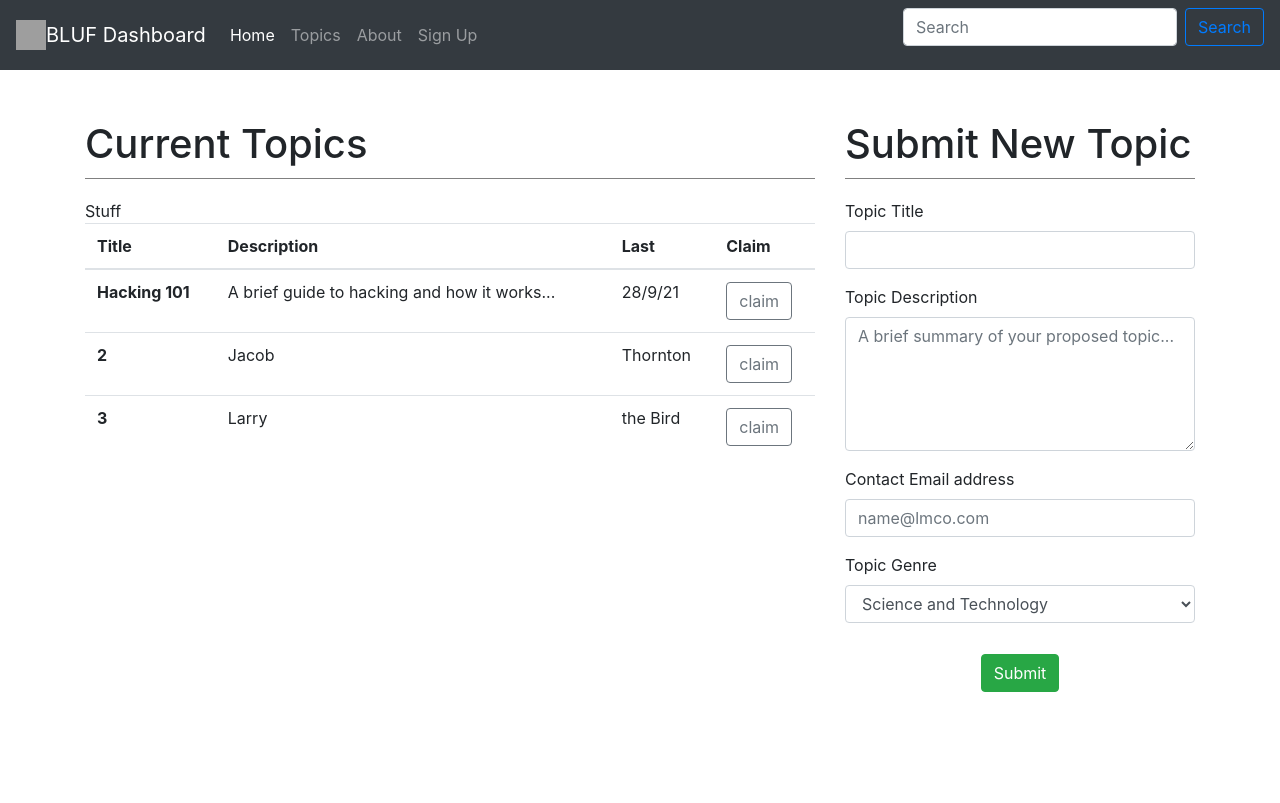
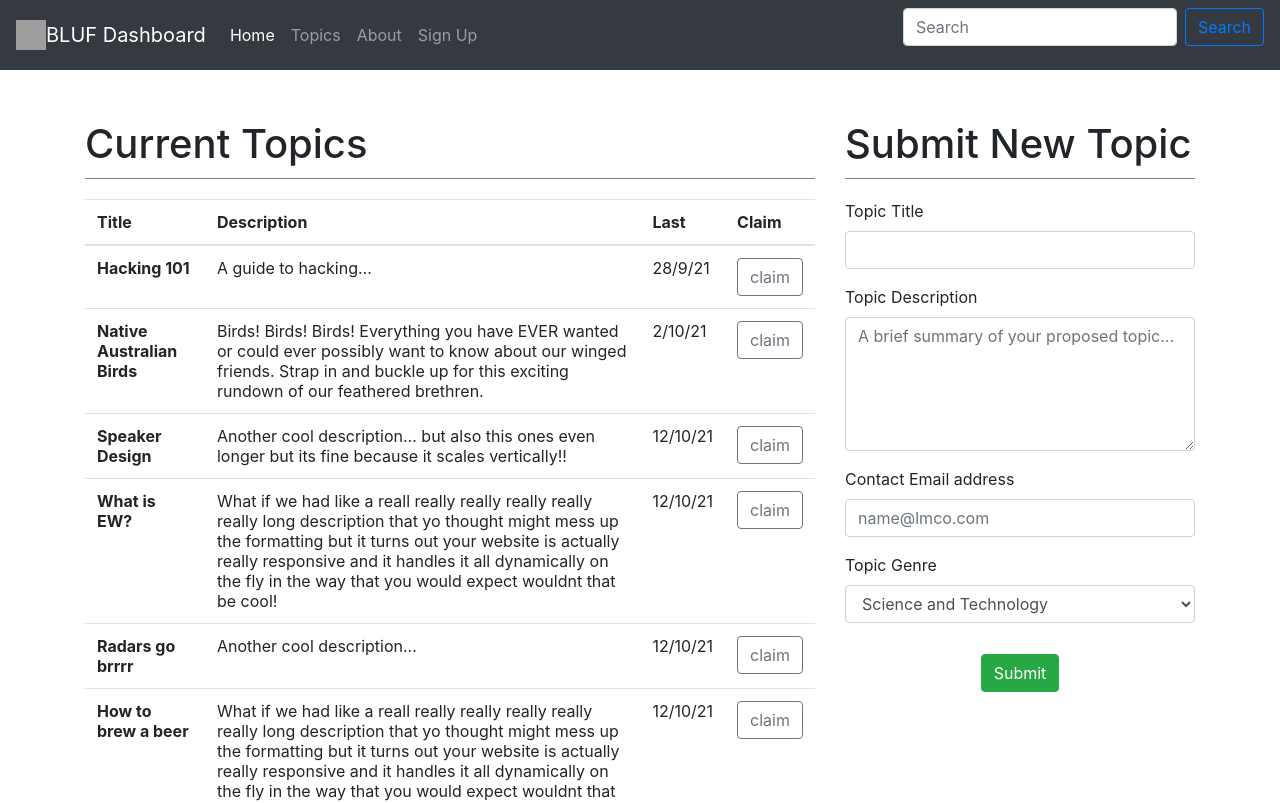
Before and after one commit to reubenjamesbishop/BLUF-Dashboard, a React (Create React App) app: page /Topics in a window 1280 px wide. Shown: the top 803 px of the page. Built offline with nearby package versions, Linux system fonts and the light colour scheme; grey boxes are pictures that could not be loaded.

Commit message:
2 files modified

```diff
--- a/src/components/pages/Topics.js
+++ b/src/components/pages/Topics.js
@@ -5,23 +5,73 @@ import TopicTable from '../topicTable';
 import './Topics.css';
 
 function Topics() {
-  const data = [
+  var data = [
     {
       title: 'Hacking 101',
       description: 'A guide to hacking...',
       date: '28/9/21',
     },
     {
-      title: 'Hacking 101',
-      description: 'A guide to hacking...',
+      title: 'Native Australian Birds',
+      description:
+        'Birds! Birds! Birds! Everything you have EVER wanted or could ever possibly want to know about our winged friends. Strap in and buckle up for this exciting rundown of our feathered brethren. ',
       date: '2/10/21',
     },
     {
-      title: 'Hacking 101',
-      description: 'A guide to hacking...',
+      title: 'Speaker Design',
+      description:
+        'Another cool description... but also this ones even longer but its fine because it scales vertically!!',
+      date: '12/10/21',
+    },
+    {
+      title: 'What is EW?',
+      description:
+        'What if we had like a reall really really really really really long description that yo thought might mess up the formatting but it turns out your website is actually really responsive and it handles it all dynamically on the fly in the way that you would expect wouldnt that be cool!',
+      date: '12/10/21',
+    },
+    {
+      title: 'Radars go brrrr',
+      description: 'Another cool description...',
+      date: '12/10/21',
+    },
+    {
+      title: 'How to brew a beer',
+      description:
+        'What if we had like a reall really really really really really long description that yo thought might mess up the formatting but it turns out your website is actually really responsive and it handles it all dynamically on the fly in the way that you would expect wouldnt that be cool!',
+      date: '12/10/21',
+    },
+    {
+      title: 'Native Australian Birds',
+      description:
+        'Birds! Birds! Birds! Everything you have EVER wanted or could ever possibly want to know about our winged friends. Strap in and buckle up for this exciting rundown of our feathered brethren. ',
+      date: '2/10/21',
+    },
+    {
+      title: 'Speaker Design',
+      description:
+        'Another cool description... but also this ones even longer but its fine because it scales vertically!!',
+      date: '12/10/21',
+    },
+    {
+      title: 'What is EW?',
+      description:
+        'What if we had like a reall really really really really really long description that yo thought might mess up the formatting but it turns out your website is actually really responsive and it handles it all dynamically on the fly in the way that you would expect wouldnt that be cool!',
+      date: '12/10/21',
+    },
+    {
+      title: 'Radars go brrrr',
+      description: 'Another cool description...',
+      date: '12/10/21',
+    },
+    {
+      title: 'How to brew a beer',
+      description:
+        'What if we had like a reall really really really really really long description that yo thought might mess up the formatting but it turns out your website is actually really responsive and it handles it all dynamically on the fly in the way that you would expect wouldnt that be cool!',
       date: '12/10/21',
     },
   ];
+
+  var someVar = 'hello';
 
   return (
     <>
@@ -31,8 +81,7 @@ function Topics() {
             <div>
               <h1 class="column-title">Current Topics</h1>
             </div>
-            Stuff
-            <TopicTable />
+            <TopicTable data={data} />
           </div>
           <div class="col-4 submit-topic">
             <div>
@@ -48,7 +97,6 @@ function Topics() {
                     id="exampleFormControlInput1"
                   />
                 </div>
-
                 <div class="form-group">
                   <label for="exampleFormControlTextarea1">
                     Topic Description
--- a/src/components/topicTable.js
+++ b/src/components/topicTable.js
@@ -1,6 +1,21 @@
 import React from 'react';
 
-function TopicTable() {
+function TopicTable(props) {
+  if (props.data) {
+    var tableContent = props.data.map(function (data) {
+      return (
+        <tr class="hmm">
+          <th scope="row">{data.title}</th>
+          <td>{data.description}</td>
+          <td>{data.date}</td>
+          <td>
+            <button class="btn btn-outline-secondary">claim</button>
+          </td>
+        </tr>
+      );
+    });
+  }
+
   return (
     <div class="topics-table-container">
       <table class="table">
@@ -12,32 +27,7 @@ function TopicTable() {
             <th scope="col">Claim</th>
           </tr>
         </thead>
-        <tbody>
-          <tr>
-            <th scope="row">Hacking 101</th>
-            <td>A brief guide to hacking and how it works...</td>
-            <td>28/9/21</td>
-            <td>
-              <button class="btn btn-outline-secondary">claim</button>
-            </td>
-          </tr>
-          <tr>
-            <th scope="row">2</th>
-            <td>Jacob</td>
-            <td>Thornton</td>
-            <td>
-              <button class="btn btn-outline-secondary">claim</button>
-            </td>
-          </tr>
-          <tr>
-            <th scope="row">3</th>
-            <td>Larry</td>
-            <td>the Bird</td>
-            <td>
-              <button class="btn btn-outline-secondary">claim</button>
-            </td>
-          </tr>
-        </tbody>
+        <tbody>{tableContent}</tbody>
       </table>
     </div>
   );
```
